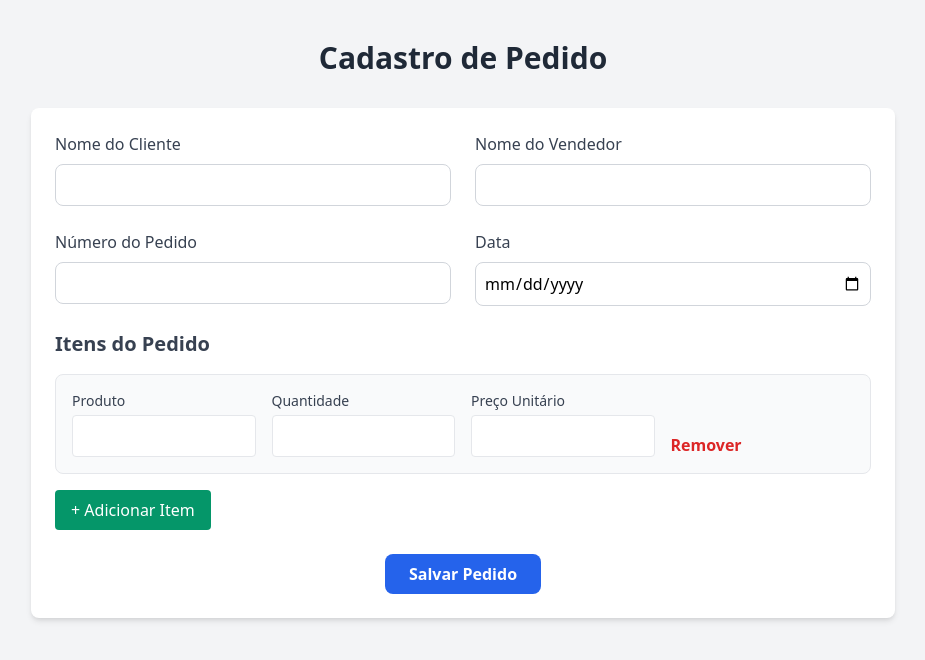
After one commit to Kruzefiori/SqL_injection_bd2, a FastAPI app: page /orders in a window 1280 px wide. The commit adds this page. Shown: the top 660 px of the page, without its empty margins (177-1102 px from the left). Run offline with FastAPI, Linux system fonts and the light colour scheme; parts of the project's set-up code (start-up, migrations or seed data) failed here and were passed over.

Commit message:
insercao de pedido

```diff
--- a/app/employees/repositories/injection.py
+++ b/app/employees/repositories/injection.py
@@ -1,6 +1,5 @@
 from ..model import Employees
 from framework.repository import GenericRepositoryInjection
-from datetime import datetime
 
 
 class EmployeesRepositoryInjection(GenericRepositoryInjection):
@@ -27,7 +26,7 @@ class EmployeesRepositoryInjection(GenericRepositoryInjection):
                 "page_size": page_size,
             }
 
-            query = '''
+            query = """
                 SELECT e.firstname, e.lastname, e.employeeid, COUNT(o.orderid) AS total_pedidos,
                        SUM(od.unitprice * od.quantity) AS soma_valores_vendidos
                 FROM employees e
@@ -37,7 +36,7 @@ class EmployeesRepositoryInjection(GenericRepositoryInjection):
                 GROUP BY e.employeeid
                 ORDER BY soma_valores_vendidos DESC
                 OFFSET {offset} LIMIT {page_size};
-            '''.format(**args)
+            """.format(**args)
 
             # print(query)
 
--- a/app/employees/repositories/no_injection.py
+++ b/app/employees/repositories/no_injection.py
@@ -29,6 +29,7 @@ class EmployeesRepository(GenericRepository):
                     func.sum(OrderDetails.unitprice * OrderDetails.quantity).label(
                         "soma_valores_vendidos"
                     ),
+                    Employees.employeeid
                 )
                 .join(Orders, Orders.employeeid == Employees.employeeid)
                 .join(OrderDetails, OrderDetails.orderid == Orders.orderid)
@@ -42,6 +43,8 @@ class EmployeesRepository(GenericRepository):
                 .all()
             )
 
+            print(results)
+
             return results
 
         except Exception as e:
--- a/app/employees/views/injection.py
+++ b/app/employees/views/injection.py
@@ -1,4 +1,3 @@
-from datetime import datetime
 from fastapi import APIRouter, Request
 from fastapi.templating import Jinja2Templates
 from fastapi.responses import HTMLResponse
--- /dev/null
+++ b/app/orders/templates/insert.html
@@ -0,0 +1,152 @@
+<!doctype html>
+<html lang="pt-br">
+    <head>
+        <meta charset="UTF-8" />
+        <title>Gerenciador de Vendas</title>
+        <link
+            href="https://cdn.jsdelivr.net/npm/tailwindcss@2.2.19/dist/tailwind.min.css"
+            rel="stylesheet"
+        />
+    </head>
+    <body class="bg-gray-100 py-10">
+        <div class="max-w-4xl mx-auto px-4">
+            <h2 class="text-3xl font-bold text-center mb-8 text-gray-800">
+                Cadastro de Pedido
+            </h2>
+
+            <form
+                action="/orders"
+                method="POST"
+                class="bg-white p-6 rounded-lg shadow-md space-y-6"
+            >
+                <div class="grid grid-cols-1 md:grid-cols-2 gap-6">
+                    <div>
+                        <label
+                            class="block text-gray-700 font-medium mb-2"
+                            for="cliente_nome"
+                            >Nome do Cliente</label
+                        >
+                        <input
+                            type="text"
+                            id="cliente_nome"
+                            name="cliente_nome"
+                            required
+                            class="w-full border border-gray-300 rounded-lg p-2"
+                        />
+                    </div>
+                    <div>
+                        <label
+                            class="block text-gray-700 font-medium mb-2"
+                            for="vendedor_nome"
+                            >Nome do Vendedor</label
+                        >
+                        <input
+                            type="text"
+                            id="vendedor_nome"
+                            name="vendedor_nome"
+                            required
+                            class="w-full border border-gray-300 rounded-lg p-2"
+                        />
+                    </div>
+                </div>
+
+                <div class="grid grid-cols-1 md:grid-cols-2 gap-6">
+                    <div>
+                        <label
+                            class="block text-gray-700 font-medium mb-2"
+                            for="pedido_numero"
+                            >Número do Pedido</label
+                        >
+                        <input
+                            type="text"
+                            id="pedido_numero"
+                            name="pedido_numero"
+                            required
+                            class="w-full border border-gray-300 rounded-lg p-2"
+                        />
+                    </div>
+                    <div>
+                        <label
+                            class="block text-gray-700 font-medium mb-2"
+                            for="pedido_data"
+                            >Data</label
+                        >
+                        <input
+                            type="date"
+                            id="pedido_data"
+                            name="pedido_data"
+                            required
+                            class="w-full border border-gray-300 rounded-lg p-2"
+                        />
+                    </div>
+                </div>
+
+                <div>
+                    <h3 class="text-xl font-semibold text-gray-700 mb-4">
+                        Itens do Pedido
+                    </h3>
+                    <div id="itens-container" class="space-y-4"></div>
+                    <div class="mt-4">
+                        <button
+                            type="button"
+                            onclick="adicionarItem()"
+                            class="bg-green-600 text-white px-4 py-2 rounded hover:bg-green-700"
+                        >
+                            + Adicionar Item
+                        </button>
+                    </div>
+                </div>
+
+                <!-- Botão de envio -->
+                <div class="text-center">
+                    <button
+                        type="submit"
+                        class="bg-blue-600 text-white px-6 py-2 rounded-lg font-semibold hover:bg-blue-700"
+                    >
+                        Salvar Pedido
+                    </button>
+                </div>
+            </form>
+        </div>
+
+        <script>
+            let itemIndex = 0;
+
+            function adicionarItem() {
+                const container = document.getElementById("itens-container");
+
+                const itemHTML = `
+                    <div class="grid grid-cols-1 md:grid-cols-4 gap-4 items-end item-group border p-4 rounded-lg bg-gray-50 relative">
+                        <div>
+                            <label class="block text-gray-700 text-sm mb-1">Produto</label>
+                            <input type="text" name="itens[\${itemIndex}][nome]" class="w-full border rounded p-2" required />
+                        </div>
+                        <div>
+                            <label class="block text-gray-700 text-sm mb-1">Quantidade</label>
+                            <input type="number" name="itens[\${itemIndex}][quantidade]" min="1" class="w-full border rounded p-2" required />
+                        </div>
+                        <div>
+                            <label class="block text-gray-700 text-sm mb-1">Preço Unitário</label>
+                            <input type="number" step="0.01" name="itens[\${itemIndex}][preco]" min="0" class="w-full border rounded p-2" required />
+                        </div>
+                        <div>
+                            <button type="button" onclick="removerItem(this)" class="text-red-600 hover:text-red-800 font-semibold">
+                                Remover
+                            </button>
+                        </div>
+                    </div>
+                `;
+
+                container.insertAdjacentHTML("beforeend", itemHTML);
+                itemIndex++;
+            }
+
+            function removerItem(botao) {
+                const itemGroup = botao.closest(".item-group");
+                itemGroup.remove();
+            }
+
+            window.onload = adicionarItem;
+        </script>
+    </body>
+</html>
--- a/app/orders/views/no_injection.py
+++ b/app/orders/views/no_injection.py
@@ -1,7 +1,8 @@
-from fastapi import APIRouter, Request
+from fastapi import APIRouter, Request, Form
 from fastapi.templating import Jinja2Templates
-from fastapi.responses import HTMLResponse
+from fastapi.responses import HTMLResponse, RedirectResponse
 from app.orders.services.no_injection import OrderService
+import re
 
 order_view = APIRouter()
 templates = Jinja2Templates(directory="app/orders/templates/")
@@ -51,3 +52,46 @@ async def show_orders(
     except Exception as e:
         print(f"Error generating order report for product_id {product_id}: {str(e)}")
         raise
+
+@order_view.get("/orders", response_class=HTMLResponse)
+async def show_order_form(request: Request):
+    return templates.TemplateResponse("insert.html", {"request": request})
+
+
+@order_view.post("/orders")
+async def save_order(
+    request: Request,
+    cliente_nome: str = Form(...),
+    vendedor_nome: str = Form(...),
+    pedido_numero: str = Form(...),
+    pedido_data: str = Form(...),
+):
+    form = await request.form()
+    raw_itens = []
+
+    index = 0
+    for key, value in form.items():
+        print(f"key: {key}, value: {value}")
+        if key.startswith("itens["):
+            print("startwiths")
+            match = re.match(r"itens\[\$\{itemIndex\}\]\[(.*?)\]", key)
+            if match:
+                print(f"match: {match.group(1)}")
+                field = match.group(1).lower()
+                if field == "nome":
+                    raw_itens.append({})
+                    raw_itens[index]["nome"] = value.strip()
+                elif field == "quantidade":
+                    raw_itens[index]["quantidade"] = int(value)
+                elif field == "preco":
+                    raw_itens[index]["preco"] = float(value)
+                    index += 1
+
+    print("Cliente:", cliente_nome)
+    print("Vendedor:", vendedor_nome)
+    print("Número do pedido:", pedido_numero)
+    print("Data:", pedido_data)
+    print("Itens:", raw_itens)
+
+    # return RedirectResponse(url="v1/orders/new", status_code=303)
+    return None
```
Also changed, not shown: app/employees/services/injection.py (+4 -3 lines), app/employees/services/no_injection.py (+5 -2 lines), app/employees/templates/report.html (+7 -1 lines).
